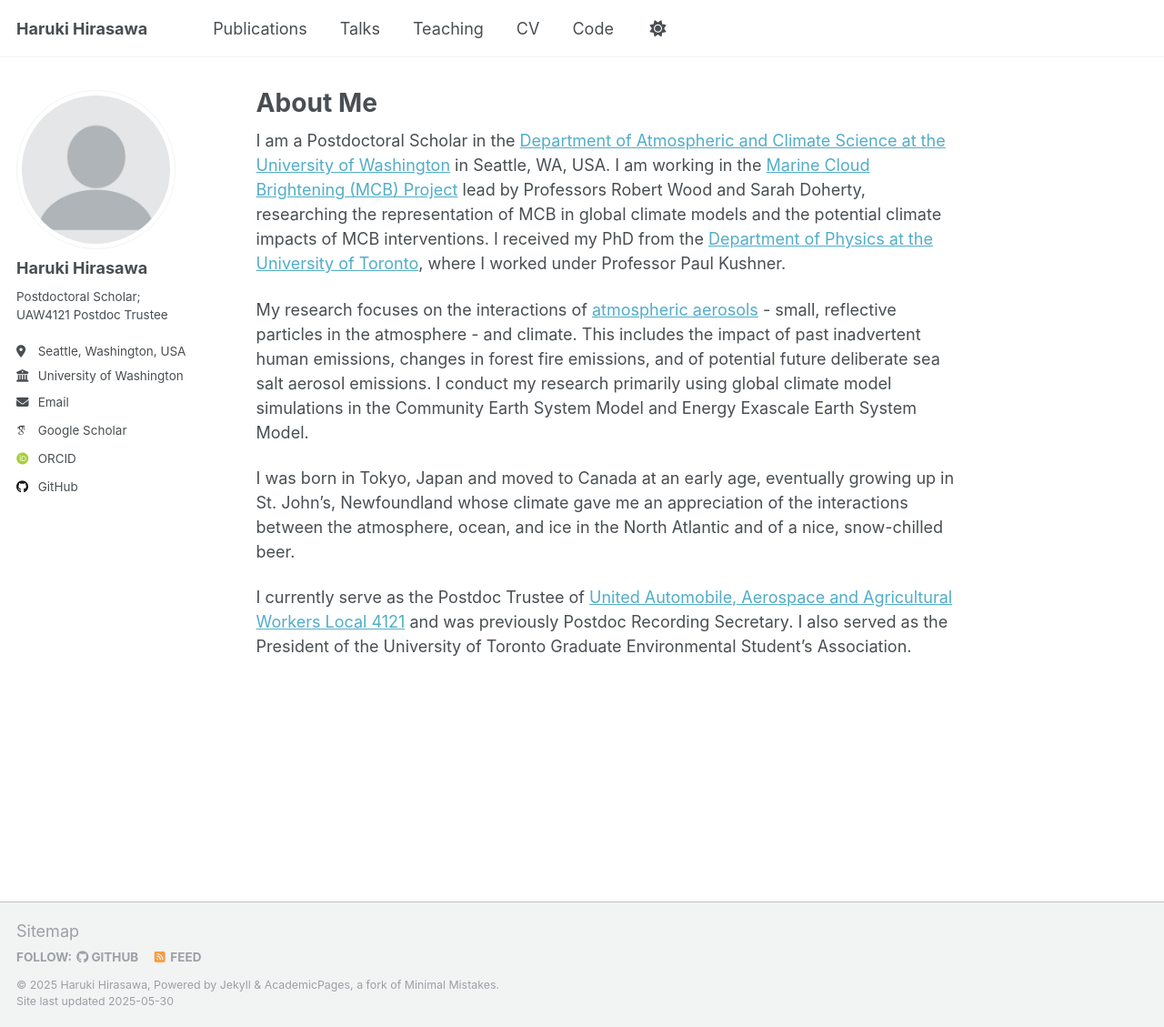
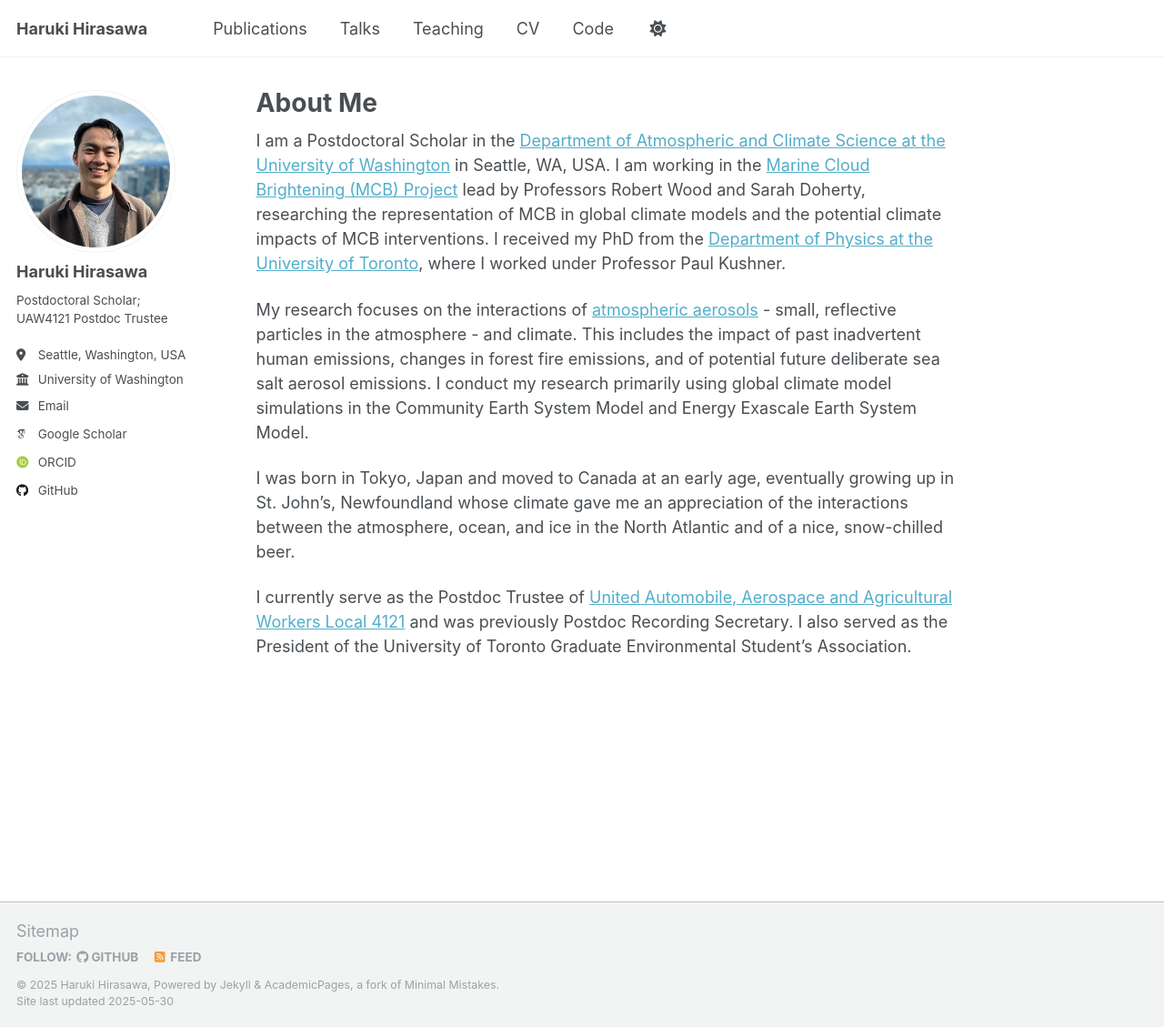
Before and after one commit to haruki-hirasawa/haruki-hirasawa.github.io, a Jekyll site: the page built from _pages/about.md, in a window 1280 px wide and 1129 px high. Shown: the whole window at 91% size. Built offline with Jekyll 4.4.1, drawn with Linux system fonts in a browser that asks for light colours; some web fonts are replaced.

Commit message:
Add new profile photo

```diff
--- a/_config.yml
+++ b/_config.yml
@@ -22,7 +22,7 @@ repository               : "haruki-hirasawa/haruki-hirasawa.github.io"
 #               Additional customization can be done by editing /_includes/author-profile.html
 author:
   # Biographic information
-  avatar           : "profile.png"
+  avatar           : "IMG_3003 Medium.png"
   name             : "Haruki Hirasawa"
   pronouns         : # example: "she/her"
   bio              : "Postdoctoral Scholar; UAW4121 Postdoc Trustee"
```
